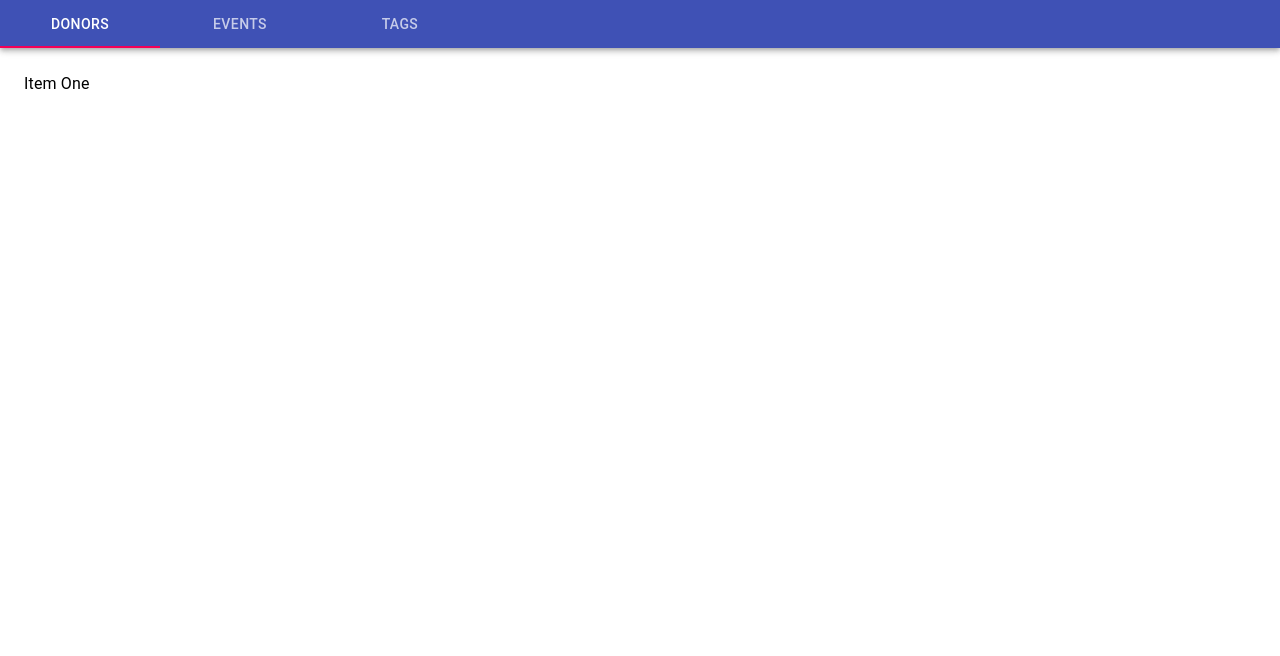
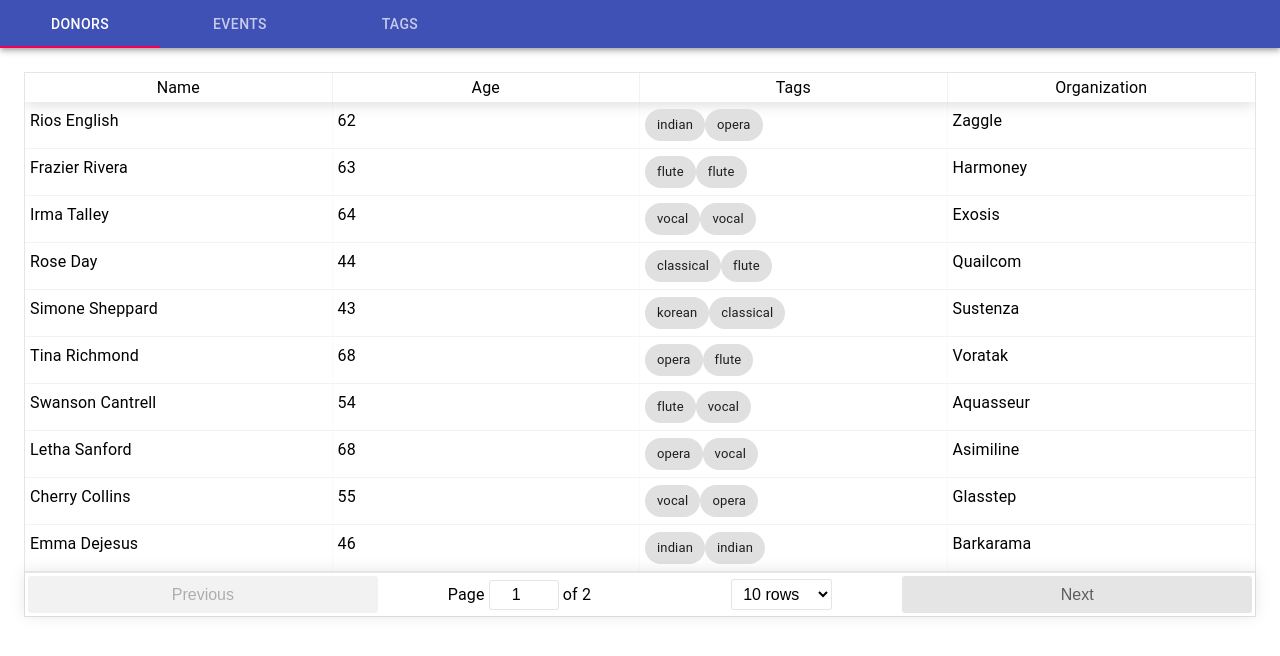
Before and after one commit to HongKong19/team-8, a React (Create React App) app in the folder frontend/cforg/: page / in a window 1280 px wide. Shown: the top 656 px of the page. Built offline with nearby package versions, Linux system fonts and the light colour scheme.

Commit message:
created donor table

```diff
--- a/frontend/cforg/package.json
+++ b/frontend/cforg/package.json
@@ -7,7 +7,8 @@
     "babel-loader": "^8.0.6",
     "react": "^16.10.2",
     "react-dom": "^16.10.2",
-    "react-scripts": "3.2.0"
+    "react-scripts": "3.2.0",
+    "react-table": "^6.10.3"
   },
   "scripts": {
     "start": "react-scripts start",
--- /dev/null
+++ b/frontend/cforg/src/MainApp/DonorTable.js
@@ -0,0 +1,39 @@
+import React from 'react';
+import ReactTable from 'react-table';
+import donorData from './donorData';
+import 'react-table/react-table.css';
+import {Chip} from "@material-ui/core";
+
+const Cols = [
+  {
+    Header: "Name",
+    accessor: 'name'
+  },
+  {
+    Header: "Age",
+    accessor: 'age'
+  },
+  {
+    Header: "Tags",
+    accessor: 'tags',
+    Cell: (props) => (
+      props.value.map((tag) => (
+        <Chip label={tag}/>
+      ))
+    )
+  },
+  {
+    Header: "Organization",
+    accessor: 'org'
+  }
+];
+
+export default function DonorTable(props){
+  return (
+    <ReactTable
+      columns={Cols}
+      data={donorData}
+      defaultPageSize={10}
+    />
+  )
+}
--- a/frontend/cforg/src/MainApp/Main.js
+++ b/frontend/cforg/src/MainApp/Main.js
@@ -2,6 +2,7 @@ import React, {useState} from 'react';
 import {makeStyles} from '@material-ui/core/styles';
 import {AppBar, Tab, Tabs} from "@material-ui/core";
 import TabPanel from './TabPanel';
+import DonorTable from "./DonorTable";
 
 const useStyles = makeStyles(theme => ({
   root: {
@@ -35,7 +36,7 @@ export default function SimpleTabs() {
         </Tabs>
       </AppBar>
       <TabPanel value={value} index={0}>
-        Item One
+        <DonorTable/>
       </TabPanel>
       <TabPanel value={value} index={1}>
         Item Two
--- /dev/null
+++ b/frontend/cforg/src/MainApp/Tags/TagsPage.js
@@ -0,0 +1 @@
+import React from 'react';
--- /dev/null
+++ b/frontend/cforg/src/MainApp/donorData.js
@@ -0,0 +1,137 @@
+export default [
+  {
+    "name": "Rios English",
+    "age": 62,
+    "tags": [
+      "indian",
+      "opera"
+    ],
+    "org": "Zaggle"
+  },
+  {
+    "name": "Frazier Rivera",
+    "age": 63,
+    "tags": [
+      "flute",
+      "flute"
+    ],
+    "org": "Harmoney"
+  },
+  {
+    "name": "Irma Talley",
+    "age": 64,
+    "tags": [
+      "vocal",
+      "vocal"
+    ],
+    "org": "Exosis"
+  },
+  {
+    "name": "Rose Day",
+    "age": 44,
+    "tags": [
+      "classical",
+      "flute"
+    ],
+    "org": "Quailcom"
+  },
+  {
+    "name": "Simone Sheppard",
+    "age": 43,
+    "tags": [
+      "korean",
+      "classical"
+    ],
+    "org": "Sustenza"
+  },
+  {
+    "name": "Tina Richmond",
+    "age": 68,
+    "tags": [
+      "opera",
+      "flute"
+    ],
+    "org": "Voratak"
+  },
+  {
+    "name": "Swanson Cantrell",
+    "age": 54,
+    "tags": [
+      "flute",
+      "vocal"
+    ],
+    "org": "Aquasseur"
+  },
+  {
+    "name": "Letha Sanford",
+    "age": 68,
+    "tags": [
+      "opera",
+      "vocal"
+    ],
+    "org": "Asimiline"
+  },
+  {
+    "name": "Cherry Collins",
+    "age": 55,
+    "tags": [
+      "vocal",
+      "opera"
+    ],
+    "org": "Glasstep"
+  },
+  {
+    "name": "Emma Dejesus",
+    "age": 46,
+    "tags": [
+      "indian",
+      "indian"
+    ],
+    "org": "Barkarama"
+  },
+  {
+    "name": "Angel Mclaughlin",
+    "age": 62,
+    "tags": [
+      "indian",
+      "vocal"
+    ],
+    "org": "Viasia"
+  },
+  {
+    "name": "Dominique Bauer",
+    "age": 60,
+    "tags": [
+      "vocal",
+      "opera"
+    ],
+    "org": "Teraprene"
+  },
+  {
+    "name": "Liliana Maldonado",
+    "age": 43,
+    "tags": [
+      "opera",
+      "indian"
+    ],
+    "org": "Inventure"
+  },
+  {
+    "name": "Soto Nixon",
+    "age": 46,
+    "tags": [
+      "opera",
+      "classical"
+    ],
+    "org": "Hyplex"
+  },
+  {
+    "name": "Tasha Duke",
+    "age": 58,
+    "tags": [
+      "opera",
+      "flute"
+    ],
+    "org": "Tasmania"
+  }
+]
```
Also changed, not shown: 1 other file (tests, documents, lock files or other folders).
